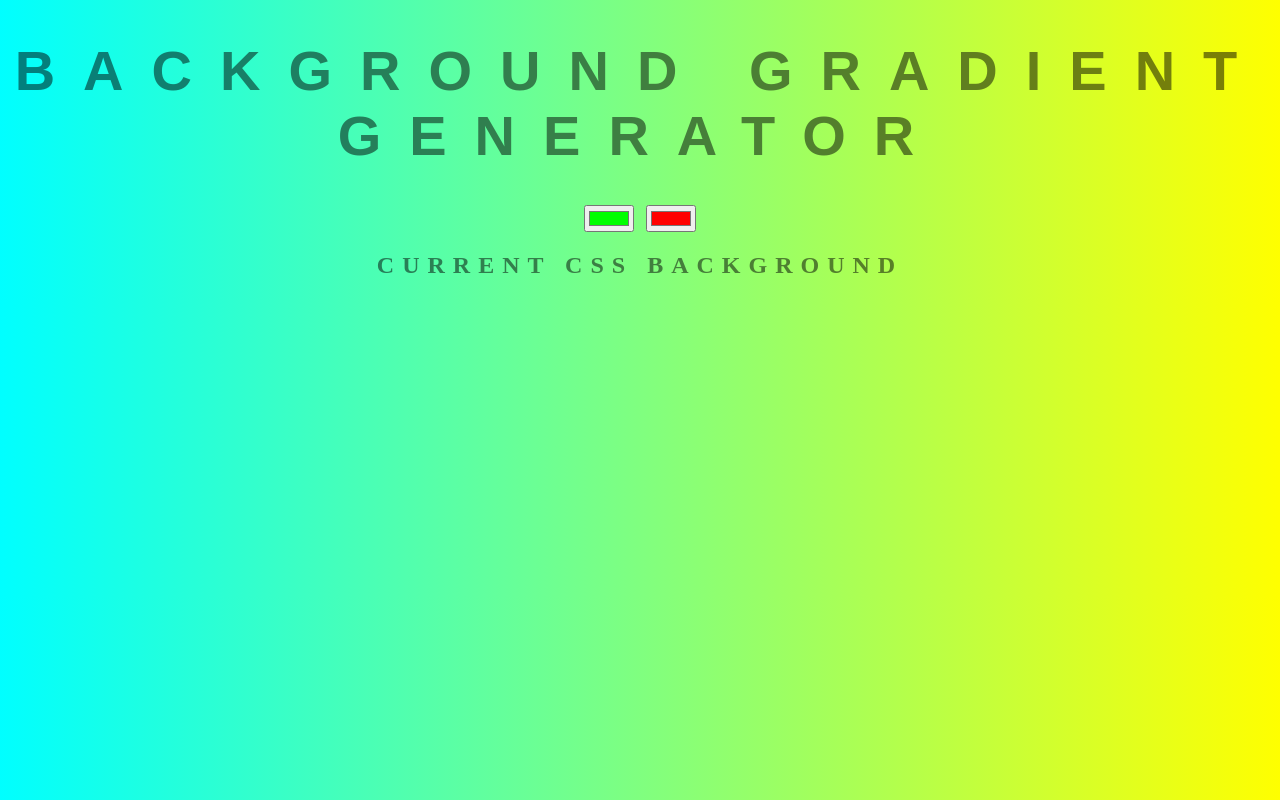
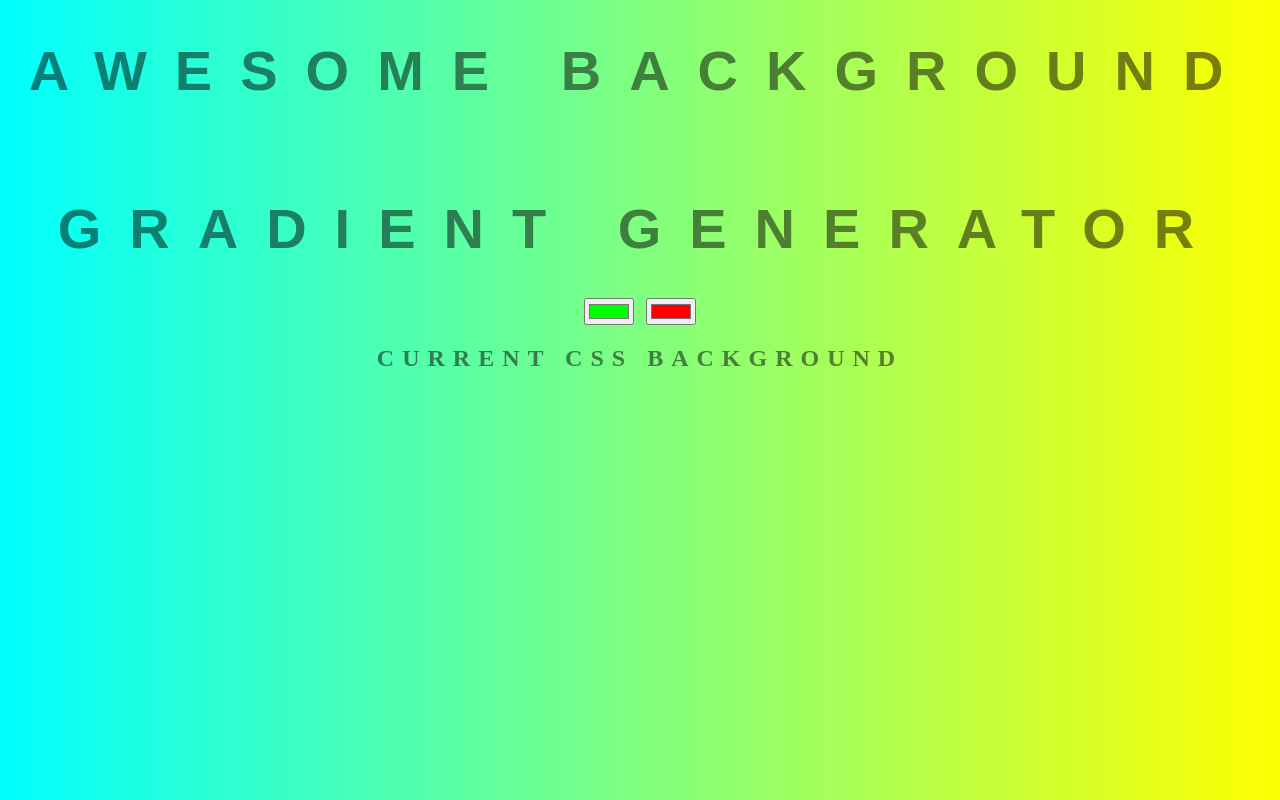
Before and after one commit to teodoravadani/background-generator, a plain HTML site: page index.html in a window 1280 px wide. Drawn offline with Linux system fonts and the light colour scheme.

Commit message:
Changing title

```diff
--- a/index.html
+++ b/index.html
@@ -5,7 +5,7 @@
 	<link rel="stylesheet" type="text/css" href="style.css">
 </head>
 <body id="gradient">
-	<h1>Background Gradient Generator</h1>
+	<h1>Awesome Background </h1> <br> <h1> Gradient Generator</h1>
 	<input class="color1" type="color" name="color1" value="#00ff00">
 	<input class="color2" type="color" name="color2" value="#ff0000">
 	<h2>Current CSS Background</h2>
```
